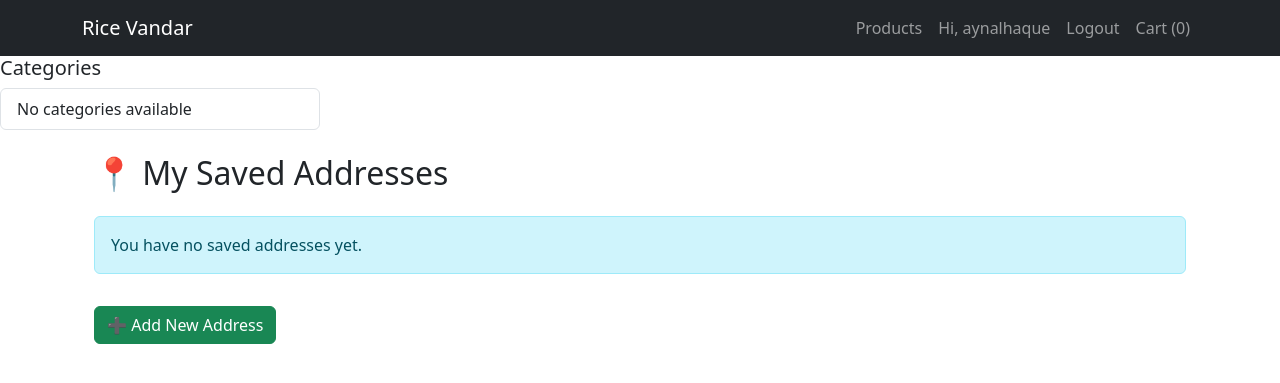
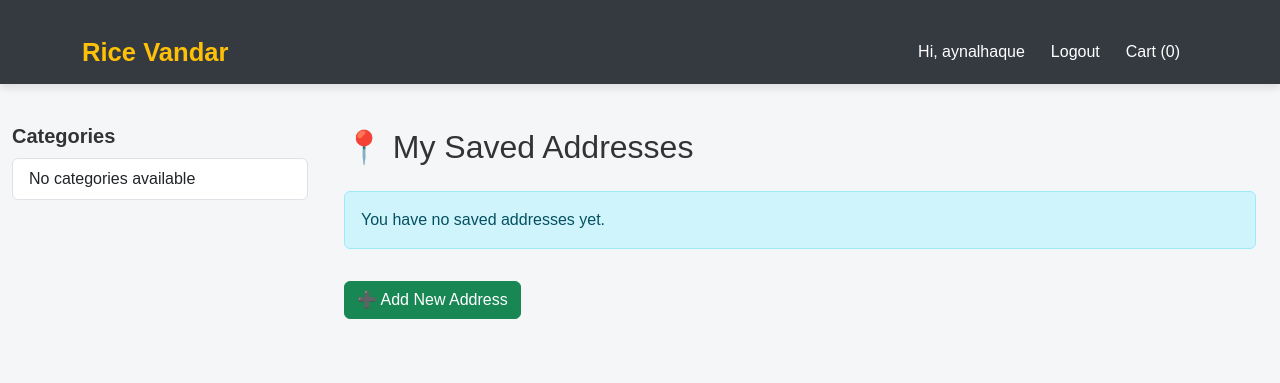
Before and after one commit to Aynal7411/django_e-commerce, a Django app: page /accounts/addresses/ in a window 1280 px wide. Shown: the top 383 px of the page. Run offline with Django 5.2, Linux system fonts and the light colour scheme; a user stored in the database is signed in; data comes from the database, SQL or seed files in the repository; both versions use the stored data as it was after the commit; some libraries are stand-ins or nearby versions.

Commit message:
stylesadded

```diff
--- a/static/css/styles.css
+++ b/static/css/styles.css
@@ -1,7 +1,78 @@
+/* General Body */
 body {
+    font-family: 'Segoe UI', Tahoma, Geneva, Verdana, sans-serif;
+    background-color: #f8f9fa;
+    margin: 0;
+    padding: 0;
+}
 
+/* Navbar */
+.navbar {
+    padding: 0.8rem 1rem;
+}
 
+.navbar-brand {
+    font-weight: bold;
+    font-size: 1.5rem;
+}
 
-    background-color: hwb(110 23% 49%);
-    color: black;
+.nav-link {
+    margin-right: 1rem;
+    transition: color 0.3s ease;
 }
+
+.nav-link:hover {
+    color: #ffc107 !important;
+}
+
+/* Sidebar Categories */
+.col-md-3 {
+    margin-top: 20px;
+}
+
+.list-group-item a {
+    text-decoration: none;
+    color: #212529;
+    display: block;
+    transition: background-color 0.3s ease;
+}
+
+.list-group-item a:hover {
+    background-color: #e9ecef;
+    border-radius: 4px;
+}
+
+/* Cards */
+.card {
+    border: none;
+    border-radius: 10px;
+    transition: transform 0.3s ease, box-shadow 0.3s ease;
+}
+
+.card:hover {
+    transform: translateY(-5px);
+    box-shadow: 0 8px 20px rgba(0, 0, 0, 0.2);
+}
+
+.card-img-top {
+    border-top-left-radius: 10px;
+    border-top-right-radius: 10px;
+    object-fit: cover;
+    height: 200px;
+}
+
+/* Buttons */
+.btn-primary {
+    background-color: #007bff;
+    border: none;
+    transition: background-color 0.3s ease;
+}
+
+.btn-primary:hover {
+    background-color: #0056b3;
+}
+
+/* Footer or Misc */
+.container {
+    margin-top: 20px;
+}
--- a/templates/base.html
+++ b/templates/base.html
@@ -1,23 +1,175 @@
-
 {% load static %}
 
 <!DOCTYPE html>
 <html lang="en">
 <head>
 <meta charset="UTF-8">
+<meta name="viewport" content="width=device-width, initial-scale=1.0">
+<meta http-equiv="X-UA-Compatible" content="ie=edge">
 <title>{% block title %}Rice Shop{% endblock %}</title>
 <link rel="stylesheet" href="{% static 'css/styles.css' %}?v={{ time }}">
 <link href="https://cdn.jsdelivr.net/npm/bootstrap@5.3.0/dist/css/bootstrap.min.css" rel="stylesheet">
+
+<style>
+/* ================= General Body ================= */
+body {
+    font-family: 'Arial', sans-serif;
+    background-color: #f4f6f8;
+    margin: 0;
+    padding: 0;
+    color: #333;
+}
+
+/* ================= Navbar ================= */
+.navbar {
+    box-shadow: 0 4px 8px rgba(0,0,0,0.1);
+    padding: 0.5rem 1rem;
+    position: sticky;
+    top: 0;
+    z-index: 1000;
+    background-color: #343a40 !important;
+}
+
+.navbar-brand {
+    font-weight: bold;
+    font-size: 1.6rem;
+    color: #ffc107 !important;
+}
+
+.nav-link {
+    font-size: 1rem;
+    margin-right: 10px;
+    color: #fff !important;
+    transition: color 0.3s;
+}
+
+.nav-link:hover {
+    color: #ffc107 !important;
+}
+
+/* ================= Sidebar Categories ================= */
+.sidebar {
+    margin-top: 20px;
+    position: sticky;
+    top: 80px;
+}
+
+.sidebar h5 {
+    font-weight: bold;
+    margin-bottom: 10px;
+}
+
+.list-group-item {
+    transition: all 0.3s ease;
+    cursor: pointer;
+    border-radius: 5px;
+}
+
+.list-group-item a {
+    text-decoration: none;
+    color: #333;
+    display: block;
+}
+
+.list-group-item:hover {
+    background-color: #ffc107;
+    color: #fff;
+}
+
+/* ================= Main Content & Container ================= */
+.main-container {
+    margin-top: 20px;
+}
+
+/* ================= Product Cards ================= */
+.card {
+    border-radius: 10px;
+    transition: transform 0.3s, box-shadow 0.3s;
+}
+
+.card:hover {
+    transform: translateY(-5px);
+    box-shadow: 0 12px 25px rgba(0,0,0,0.2);
+}
+
+.card-img-top {
+    height: 200px;
+    object-fit: cover;
+    border-top-left-radius: 10px;
+    border-top-right-radius: 10px;
+}
+
+.card-title {
+    font-weight: bold;
+    font-size: 1.2rem;
+}
+
+.card-text {
+    font-size: 0.95rem;
+    color: #555;
+}
+
+/* ================= Buttons ================= */
+.btn-primary {
+    background-color: #007bff;
+    border-color: #007bff;
+    transition: all 0.3s ease;
+}
+
+.btn-primary:hover {
+    background-color: #0056b3;
+    border-color: #004080;
+}
+
+.btn-secondary {
+    background-color: #6c757d;
+    border-color: #6c757d;
+}
+
+.btn-secondary:hover {
+    background-color: #5a6268;
+}
+
+/* ================= Footer ================= */
+footer {
+    background-color: #343a40;
+    color: #fff;
+    text-align: center;
+    padding: 20px 0;
+    margin-top: 40px;
+}
+
+/* ================= Responsive ================= */
+@media (max-width: 992px) {
+    .sidebar {
+        position: static;
+        margin-bottom: 20px;
+    }
+}
+
+@media (max-width: 768px) {
+    .navbar-nav {
+        text-align: center;
+    }
+    .navbar-brand {
+        display: block;
+        margin-bottom: 10px;
+    }
+    .card-img-top {
+        height: 150px;
+    }
+}
+</style>
 </head>
 <body>
 
 <!-- Navbar -->
-    <nav class="navbar navbar-expand-lg navbar-dark bg-dark">
+<nav class="navbar navbar-expand-lg navbar-dark">
   <div class="container">
-        <a class="navbar-brand " href="{% url 'catalogue:product_list' %}">Rice Vandar</a>
+    <a class="navbar-brand" href="{% url 'catalogue:product_list' %}">Rice Vandar</a>
     <div>
       <ul class="navbar-nav">
-            <li class="nav-item"><a class="nav-link" href="{% url 'catalogue:product_list' %}">Products</a></li>
+
         {% if user.is_authenticated %}
         <li class="nav-item"><a class="nav-link" href="{% url 'accounts:profile' %}">Hi, {{ user.username }}</a></li>
         <li class="nav-item"><a class="nav-link" href="{% url 'accounts:logout' %}">Logout</a></li>
@@ -34,7 +186,10 @@
     </div>
   </div>
 </nav>
- <div class="col-md-3">
+
+<div class="container-fluid main-container">
+  <div class="row">
+    <div class="col-lg-3 sidebar">
         <h5>Categories</h5>
         <ul class="list-group">
             {% for cat in categories %}
@@ -47,8 +202,10 @@
         </ul>
     </div>
 
-    <div class="container mt-4">
+    <div class="col-lg-9">
         {% block content %}{% endblock %}
+    </div>
+  </div>
 </div>
 
 </body>
```
Also changed, not shown: db.sqlite3, 1 other file. Lines whose indentation alone changed are shown as unchanged.
